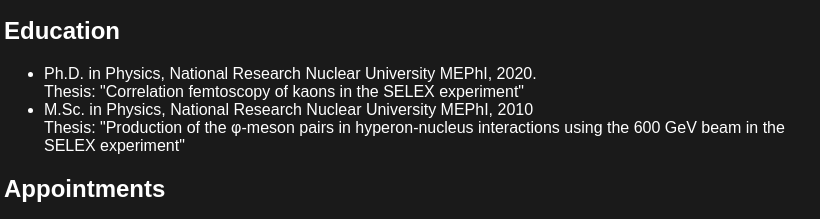
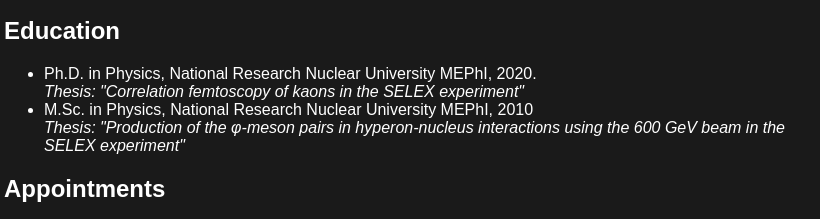
Before and after one commit to nigmatkulov/nigmatkulov.github.io, a plain HTML site: page cv.html in a window 1280 px wide. Shown: the part 334-553 px from the top of the page, 236-1056 px from the left. Drawn offline with Linux system fonts and the light colour scheme.

Commit message:
Minor stylish updates of CV

```diff
--- a/cv.html
+++ b/cv.html
@@ -31,11 +31,11 @@
     <ul>
       <li>
         Ph.D. in Physics, National Research Nuclear University MEPhI, 2020.<br>
-        Thesis: "Correlation femtoscopy of kaons in the SELEX experiment"
+        <em>Thesis: "Correlation femtoscopy of kaons in the SELEX experiment"</em>
       </li>
       <li>
         M.Sc. in Physics, National Research Nuclear University MEPhI, 2010 <br>
-        Thesis: "Production of the &phi;-meson pairs in hyperon-nucleus interactions using the 600&nbsp;GeV beam in the SELEX experiment"
+        <em>Thesis: "Production of the &phi;-meson pairs in hyperon-nucleus interactions using the 600&nbsp;GeV beam in the SELEX experiment"</em>
       </li>
     </ul>
 
```
